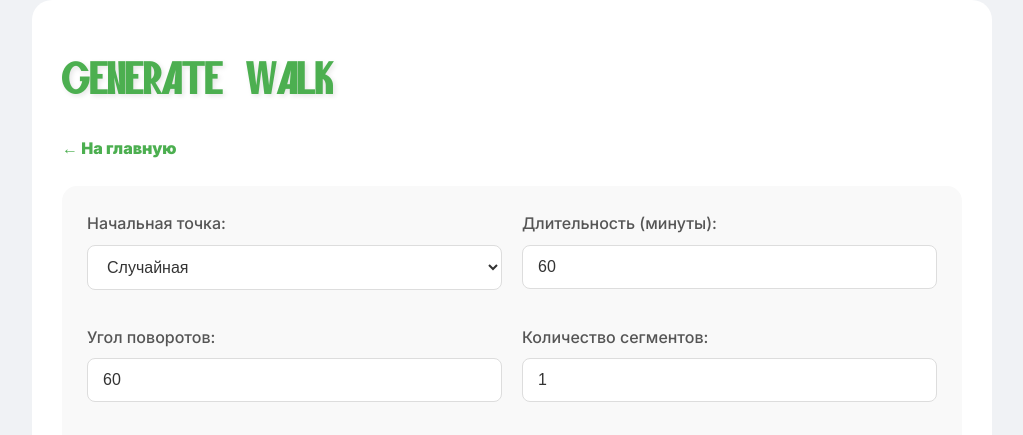
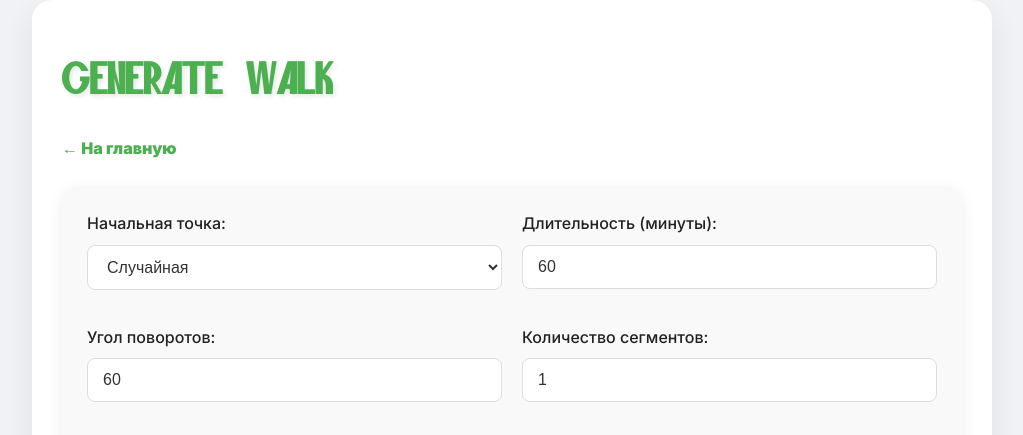
Before and after one commit to CSSSensei/track_my_walk, a Flask app: page /walk_generator in a window 1280 px wide. Shown: the top 435 px of the page, without its empty margins (128-1151 px from the left). Run offline with Flask 3, Linux system fonts and the light colour scheme; parts of the project's set-up code (start-up, migrations or seed data) failed here and were passed over.

Commit message:
change light theme colors and shadows

```diff
--- a/app/static/css/style.css
+++ b/app/static/css/style.css
@@ -18,14 +18,14 @@
     /* Light Theme Colors */
     --bg-color: #f0f2f5;
     --container-bg: #ffffff;
-    --text-color: #333;
-    --heading-color: #555;
+    --text-color: #333333;
+    --heading-color: #222222;
     --card-bg: #f9f9f9;
     --card-border: #ddd;
-    --shadow-light: rgba(0, 0, 0, 0);
-    --shadow-medium: rgba(0, 0, 0, 0);
+    --shadow-light: rgba(0, 0, 0, 0.08);
+    --shadow-medium: rgba(0, 0, 0, 0.08);
     --stat-card-bg: #e8f5e9;
-    --stat-card-shadow: rgba(0, 0, 0, 0);
+    --stat-card-shadow: rgba(0, 0, 0, 0.2);
     --link-color: #4CAF50;
     --link-hover-color: #388E3C;
     --fancy-title-shadow: rgba(0, 0, 0, 0.1);
@@ -35,12 +35,11 @@
     --sticky-header-bg-scrolled: rgba(255, 255, 255, 0.5);
     --sticky-header-text-scrolled: #333;
 
-    --loading-overlay-bg: rgba(0, 0, 0, 0.1);
+    --loading-overlay-bg: rgba(0, 0, 0, 0.2);
 
-    --random-walk-bg: #f9f9f9;
     --random-walk-card-bg: rgba(249, 249, 249, 0.7);
     --random-walk-card-border: rgba(221, 221, 221, 0.5);
-    --random-walk-card-shadow: rgba(0, 0, 0, 0.1);
+    --random-walk-card-shadow: rgba(0, 0, 0, 0.2);
     --random-walk-text-color: #333;
     --random-walk-button-bg: #4CAF50;
     --random-walk-button-hover-bg: #388E3C;
@@ -71,9 +70,8 @@ body.dark-mode {
     --sticky-header-bg-initial: transparent;
     --sticky-header-bg-scrolled: rgba(0, 0, 0, 0.9);
     --sticky-header-text-scrolled: #E0E0E0;
-    --loading-overlay-bg: rgba(0, 0, 0, 0.1);
+    --loading-overlay-bg: rgba(0, 0, 0, 0.2);
 
-    --random-walk-bg: #1A1A1A;
     --random-walk-card-bg: rgba(34, 34, 34, 0.6);
     --random-walk-card-border: rgba(56, 56, 56, 0.5);
     --random-walk-card-shadow: rgba(0, 0, 0, 0.7);
```
